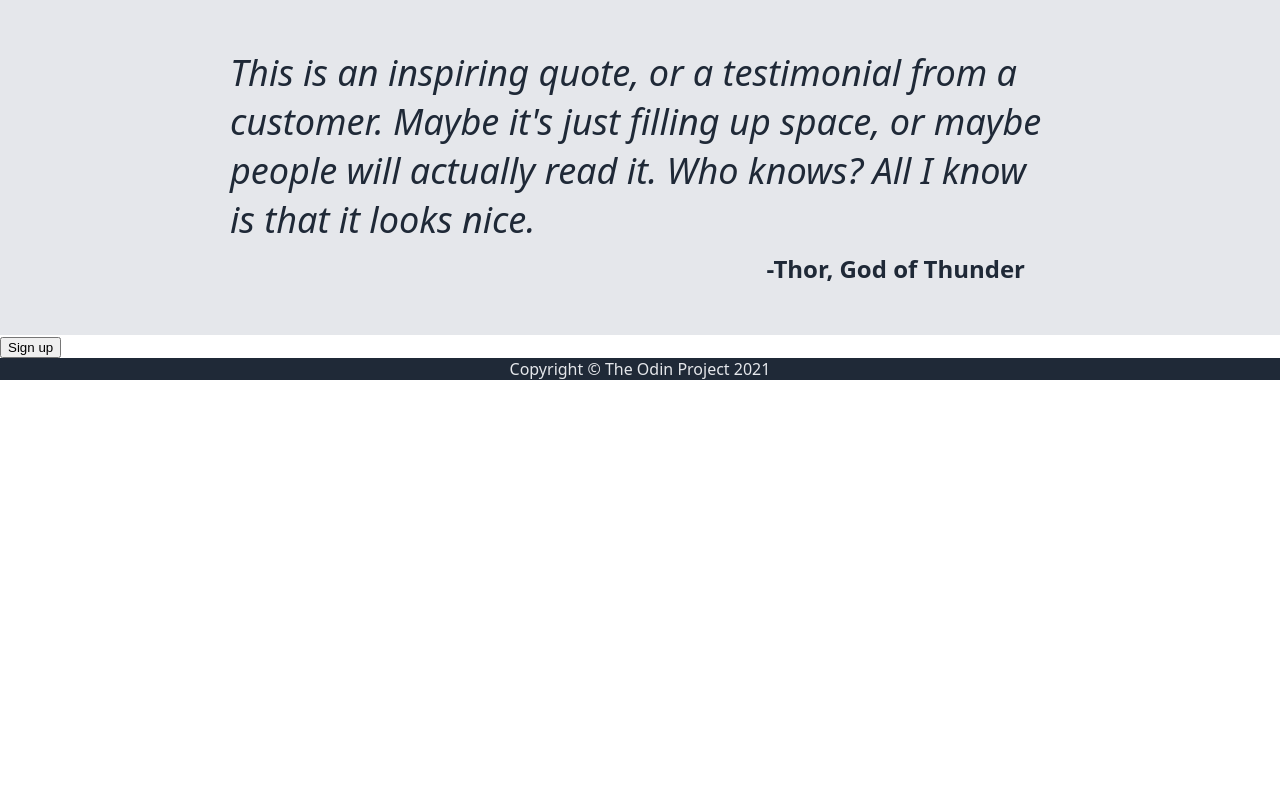
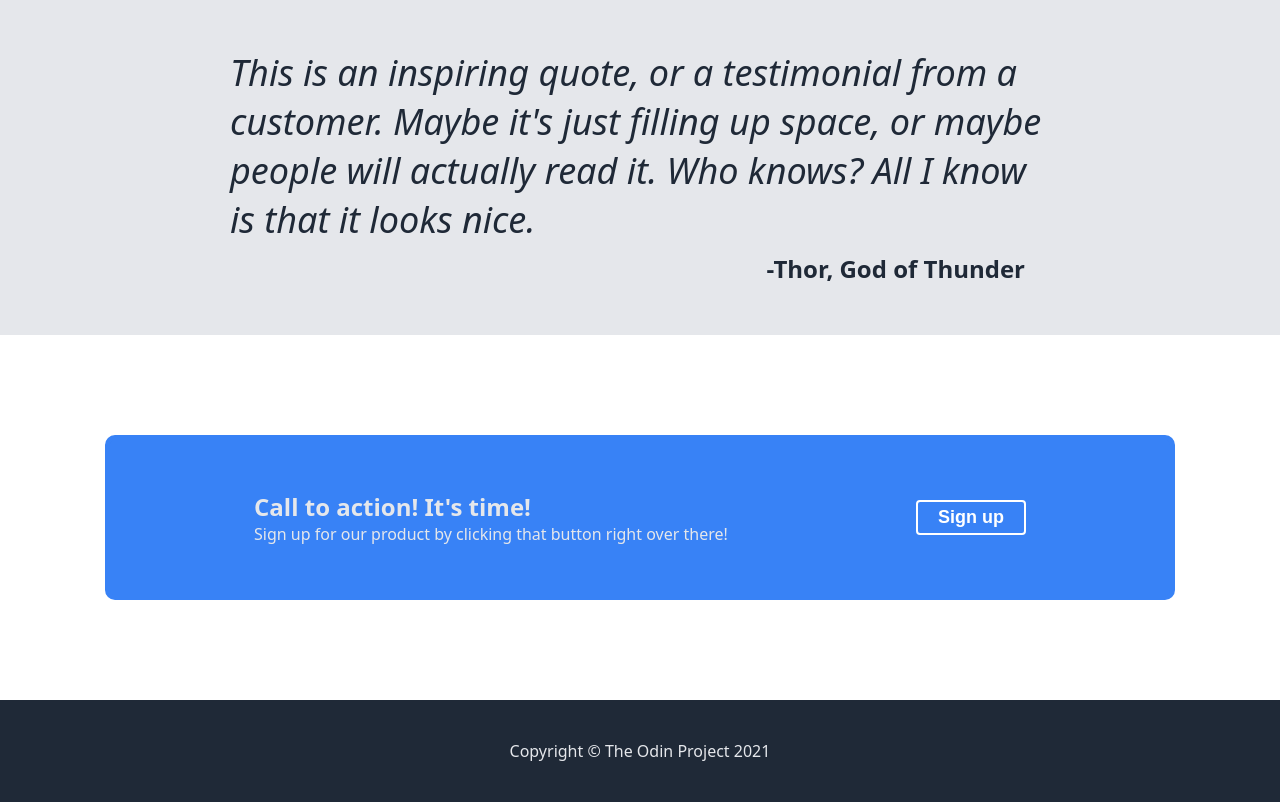
Before and after one commit to memewei/landing-page-project, a plain HTML site: page index.html in a window 1280 px wide. Shown: the part 967-1769 px from the top of the page. Before the commit the page ends 1347 px from the top, so only its background shows below. Drawn offline with Linux system fonts and the light colour scheme.

Commit message:
Style CTA & footer

```diff
--- a/index.html
+++ b/index.html
@@ -51,11 +51,13 @@
             <div class="quote-char">-Thor, God of Thunder</div>
         </div>
         <div class="call-to-action">
-            <div class="cta-left">
-                <div class="cta-title"></div>
-                <div class="cta-subtitle"></div>
+            <div class="cta-box">
+                <div class="cta-left">
+                    <div class="cta-title">Call to action! It's time!</div>
+                    <div class="cta-subtitle">Sign up for our product by clicking that button right over there!</div>
+                </div>
+                <button id="cta-button">Sign up</button>
             </div>
-            <button id="cta-button">Sign up</button>
         </div>
         <div class="footer">Copyright © The Odin Project 2021</div>
     </body>
--- a/style.css
+++ b/style.css
@@ -140,12 +140,51 @@ body{
     color: #1f2937;
 }
 
+.call-to-action{
+    display: flex;
+    justify-content: center;
+    align-items: center;
+    padding: 100px;
+    color: #e5e7eb;
+}
+
+.cta-box{
+    display: flex;
+    justify-content: space-around;
+    align-items: center;
+    border: 5px solid;
+    border-color: #3882f6;
+    background-color: #3882f6;
+    border-radius: 10px;
+    width: 960px;
+    padding: 50px;
+}
+
+.cta-title{
+    font-size: 24px;
+    font-weight: bold;
+}
+.cta-subtitle{
+    font-size: 16px;
+}
+
+#cta-button{
+    color: white;
+    border: 2px solid white;
+    background-color: #3882f6;
+    font-size: 18px;
+    border-radius: 4px;
+    font-weight: bold;
+    padding: 5px 20px;
+}
+
 .footer{
     display: flex;
     justify-content: center;
     align-items: center;
     background-color: #1f2937;
     color: #e5e7eb;
+    padding: 40px;
 }
 
 ul{
```
